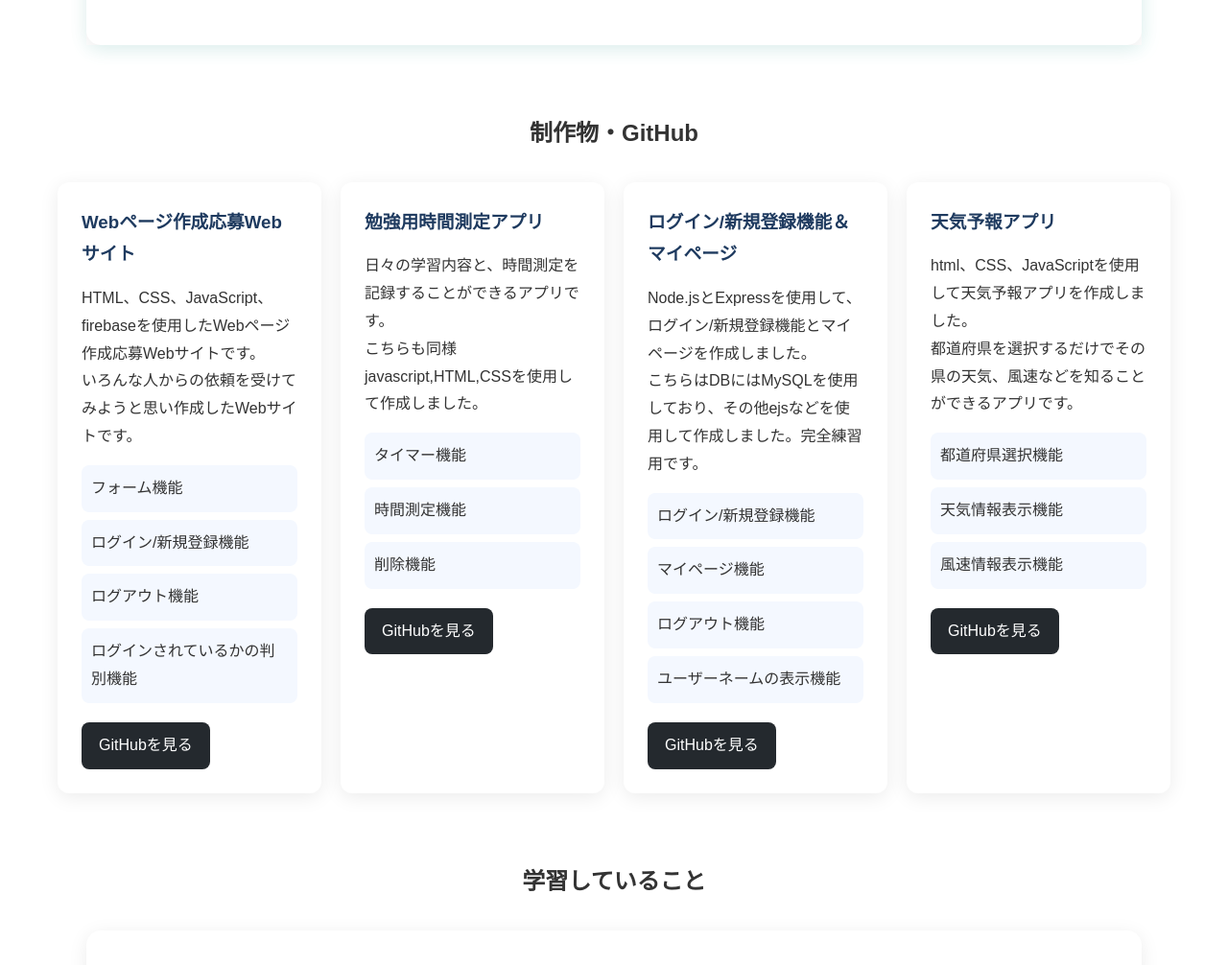
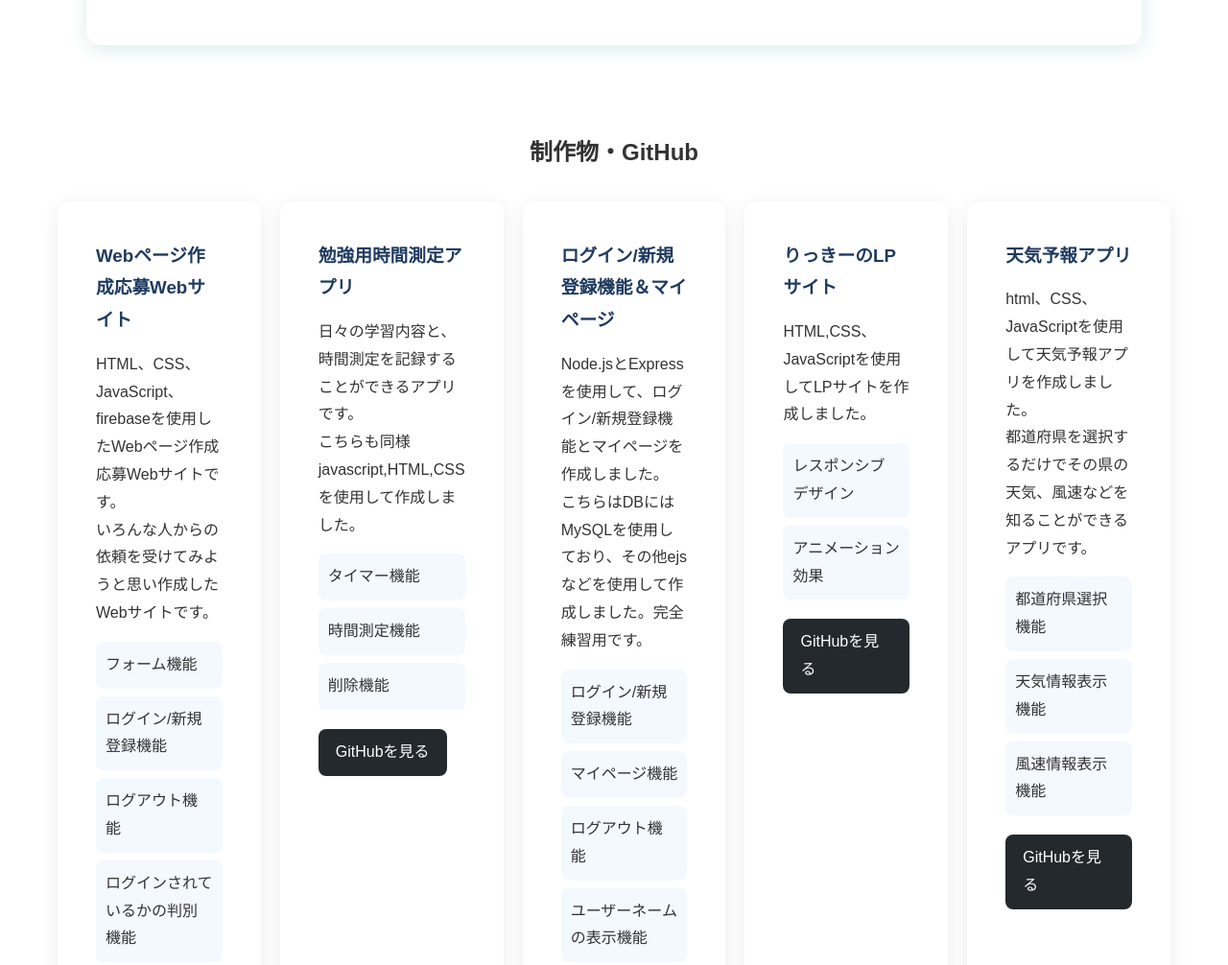
Before and after one commit to htmlrickey-create/LP-site, a website: page assets/html/index.html in a window 1280 px wide. Shown: the part 1054-2060 px from the top of the page at 96% size. Drawn offline with nearby package versions, Linux system fonts and the light colour scheme.

Commit message:
second commit

```diff
--- a/assets/css/style.css
+++ b/assets/css/style.css
@@ -141,7 +141,7 @@ button:hover {
 
 .github-section {
     max-width: 1200px;
-    margin: 50px auto;
+    margin: 70px auto;
     padding: 20px;
 }
 
@@ -153,13 +153,14 @@ button:hover {
 .github-container {
     display: flex;
     gap: 20px;
+    flex-wrap: wrap;
 }
 
 .github-card {
     flex: 1;
     background: white;
     border-radius: 12px;
-    padding: 25px;
+    padding: 40px;
     box-shadow: 0 4px 20px rgba(0,0,0,0.08);
     transition: 0.3s;
 }
--- a/assets/html/index.html
+++ b/assets/html/index.html
@@ -142,6 +142,22 @@
         </div>
 
         <div class="github-card">
+            <h3>りっきーのLPサイト</h3>
+            <p>
+                HTML,CSS、JavaScriptを使用してLPサイトを作成しました。
+            </p>
+
+            <ul>
+                <li>レスポンシブデザイン</li>
+                <li>アニメーション効果</li>
+            </ul>
+
+            <a href="https://github.com/htmlrickey-create/LP-site.git" target="_blank">
+                GitHubを見る
+            </a>
+        </div>
+
+        <div class="github-card">
             <h3>天気予報アプリ</h3>
             <p>
                 html、CSS、JavaScriptを使用して天気予報アプリを作成しました。 <br>
```
